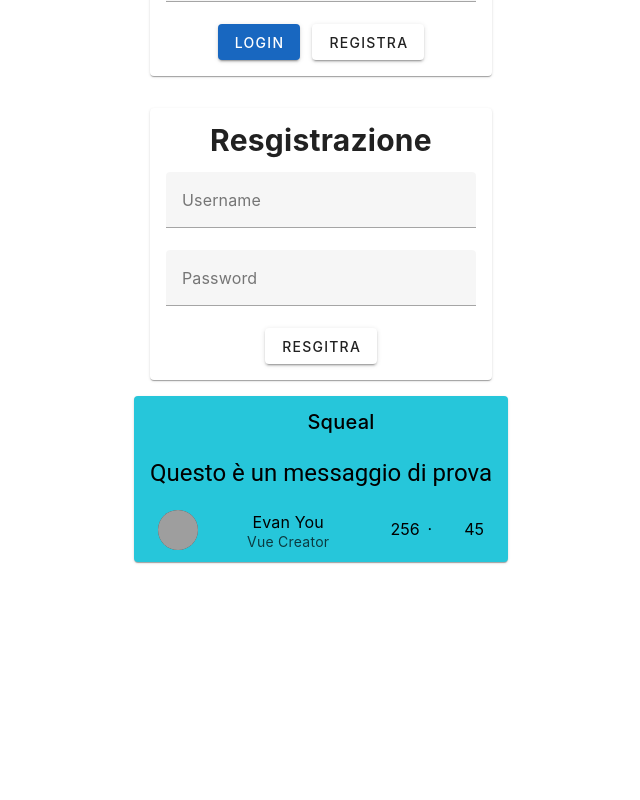
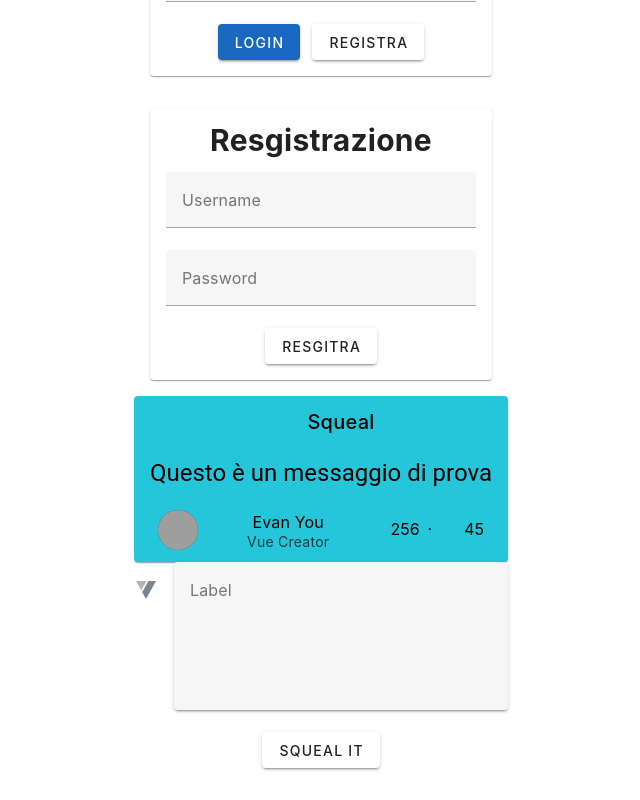
Before and after one commit to jinclaudio/ProgettoTW2023FrontEnd, a Vue app: page /register in a window 1280 px wide. Shown: the part 244-1044 px from the top of the page, without its empty margins (319-959 px from the left). Before the commit the page ends 838 px from the top, so only its background shows below. Built offline with nearby package versions, Linux system fonts and the light colour scheme; grey boxes are pictures that could not be loaded.

Commit message:
New post

```diff
--- a/components.d.ts
+++ b/components.d.ts
@@ -17,6 +17,7 @@ declare module '@vue/runtime-core' {
     ElSelect: typeof import('element-plus/es')['ElSelect']
     Login: typeof import('./src/components/Login.vue')['default']
     Message: typeof import('./src/components/Message.vue')['default']
+    NewPost: typeof import('./src/components/NewPost.vue')['default']
     Register: typeof import('./src/components/Register.vue')['default']
     RouterLink: typeof import('vue-router')['RouterLink']
     RouterView: typeof import('vue-router')['RouterView']
--- a/src/App.vue
+++ b/src/App.vue
@@ -2,6 +2,7 @@
 import Login from "./components/Login.vue";
 import Register from "./components/Register.vue";
 import Squeal from "./components/Squeal.vue";
+import NewPost from "./components/NewPost.vue";
 </script>
 
 <template>
@@ -10,6 +11,7 @@ import Squeal from "./components/Squeal.vue";
   <Register/>
   <Squeal
       messaggio="Questo è un messaggio di prova"/>
+  <NewPost/>
 </template>
 
 <style scoped>
--- /dev/null
+++ b/src/components/NewPost.vue
@@ -0,0 +1,37 @@
+<script setup lang="ts">
+import {ref} from 'vue'
+import axios from "axios";
+
+const text = ref('');
+
+async function postASqueal() {
+  const response = await axios.post('http://127.0.0.1:3000/users/squeal', {
+    username: "Logged User",
+    text: text,
+    category: "general"
+  })
+      .then((response) => {
+        console.log(response.data);
+      })
+      .catch((error) => {
+        console.log("Error:", error);
+      })
+}
+</script>
+
+<template>
+  <v-textarea
+      clearable
+      label="Label"
+      prepend-icon="$vuetify"
+      variant="solo-filled"
+      :v-model="text"
+  >
+    text
+  </v-textarea>
+  <v-btn @click="postASqueal">Squeal it</v-btn>
+</template>
+
+<style scoped>
+
+</style>
```
Lines whose indentation alone changed are shown as unchanged.
